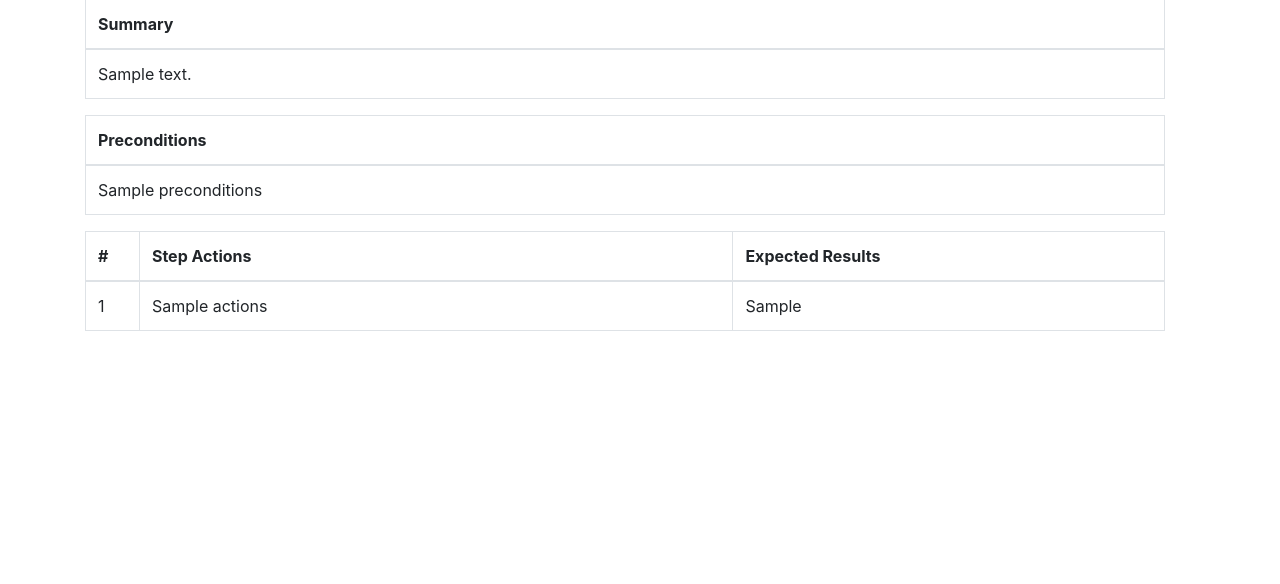
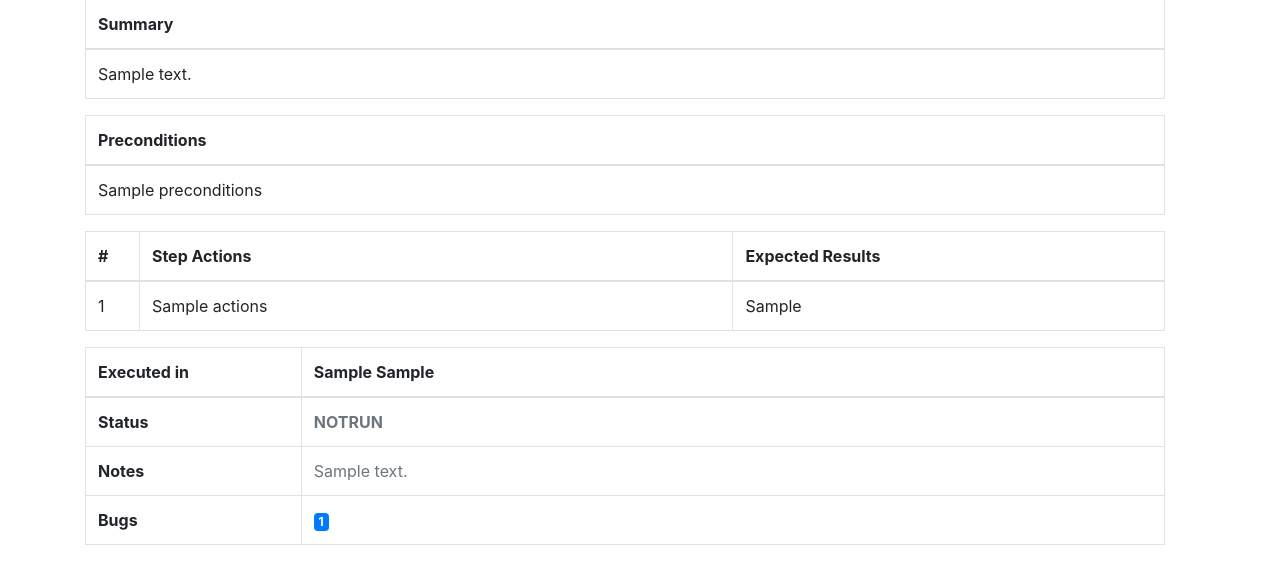
Before and after one commit to testlink-metrics/testlink-metrics-report, a Flask app: template metrics/templates/case.html in a window 1280 px wide. Shown: the part 88-672 px from the top of the page. Run offline with Flask 2, Linux system fonts and the light colour scheme; the template is opened without the code that fills it: most values are stand-ins (such as "Sample title", 1, 10 or a date in 2020); some libraries are stand-ins or nearby versions.

Commit message:
improve case info

```diff
--- a/metrics/run.py
+++ b/metrics/run.py
@@ -52,10 +52,14 @@ def index():
 @app.route('/case')
 def case():
     project_id = request.args.get('project_id')
+    plan_id = request.args.get('plan_id')
+    build_id = request.args.get('build_id')
+    platform_id = request.args.get('platform_id')
     case_ext_id = request.args.get('case_ext_id')
     return render_template(
         'case.html',
-        case=tmrclient.get_case(project_id=project_id, case_ext_id=case_ext_id)
+        case=tmrclient.get_case(project_id=project_id, plan_id=plan_id, build_id=build_id, platform_id=platform_id,
+                                case_ext_id=case_ext_id)
     )
 
 
--- a/metrics/templates/case.html
+++ b/metrics/templates/case.html
@@ -33,46 +33,63 @@
 <body>
   <div class="container" id="tmrCase" style="margin-top: 20px;">
     <div class="row col-12">
-      <table class="table table-bordered" style="table-layout: fixed; width: 100%">
+      <table class="table table-bordered" style="table-layout: fixed; width: 100%; word-break: break-all">
         <thead>
           <tr>
             <th colspan="3" class="col-12">{{ case.ext_id }}: {{ case.name }}</th>
           </tr>
         </thead>
       </table>
-      <table class="table table-bordered" style="table-layout: fixed; width: 100%">
+      <table class="table table-bordered" style="table-layout: fixed; width: 100%; word-break: break-all">
         <thead>
           <tr>
             <th>Summary</th>
           </tr>
         </thead>
         <tbody>
-          <tr>
-            <td>{{ case.summary | safe }}</td>
-          </tr>
+        {% if case.summary %}
+        <tr>
+          <td>{{ case.summary | safe }}</td>
+        </tr>
+        {% else %}
+        <tr>
+          <td class="text-secondary">-</td>
+        </tr>
+        {% endif %}
         </tbody>
       </table>
-      <table class="table table-bordered" style="table-layout: fixed; width: 100%">
+      <table class="table table-bordered" style="table-layout: fixed; width: 100%; word-break: break-all">
         <thead>
           <tr>
             <th>Preconditions</th>
           </tr>
         </thead>
         <tbody>
+          {% if case.preconditions %}
           <tr>
             <td>{{ case.preconditions | safe }}</td>
           </tr>
+          {% else %}
+          <tr>
+            <td class="text-secondary">-</td>
+          </tr>
+          {% endif %}
         </tbody>
       </table>
-      <table class="table table-bordered" style="table-layout: fixed; width: 100%">
+      <table class="table table-bordered" style="table-layout: fixed; width: 100%; word-break: break-all">
         <thead>
           <tr>
             <th style="width: 5%">#</th>
             <th style="width: 55%">Step Actions</th>
-            <th style="width: 40">Expected Results</th>
+            <th style="width: 40%">Expected Results</th>
           </tr>
         </thead>
         <tbody>
+          {% if not case.steps %}
+          <tr>
+            <td colspan="3" class="text-center text-secondary">No Steps</td>
+          </tr>
+          {% endif %}
           {% for case_step in case.steps %}
           <tr>
             <td>{{ case_step.step_number }}</td>
@@ -82,6 +99,55 @@
           {% endfor %}
         </tbody>
       </table>
+      <table class="table table-bordered" style="table-layout: fixed; width: 100%; word-break: break-all">
+        <thead>
+          <tr>
+            <th scope="col" style="width: 20%">Executed in</th>
+            <th scope="col" style="width: 80%">{{ case.exec_plan }}
+              {% if case.exec_build %}
+              {{ case.exec_build }}
+              {% endif %}
+              {% if case.exec_platform %}
+              {{ case.exec_platform }}
+              {% endif %}
+            </th>
+          </tr>
+        </thead>
+        <tbody>
+          <tr>
+            <th>Status</th>
+            {% if case.exec_status == 'p' %}
+            <td class="text-success"><strong>PASS</strong></td>
+            {% elif case.exec_status == 'f' %}
+            <td class="text-danger"><strong>FAIL</strong></td>
+            {% elif case.exec_status == 'b' %}
+            <td class="text-warning"><strong>BLOCK</strong></td>
+            {% else %}
+            <td class="text-secondary"><strong>NOTRUN</strong></td>
+            {% endif %}
+          </tr>
+          <tr>
+            <th>Notes</th>
+            {% if case.exec_notes %}
+            <td class="text-secondary">{{ case.exec_notes }}</td>
+            {% else %}
+            <td>-</td>
+            {% endif %}
+          </tr>
+          <tr>
+            <th>Bugs</th>
+            {% if case.exec_bugs %}
+            <td>
+              {% for bug in case.exec_bugs %}
+              <a class="badge badge-primary" href="{{ case.issue_tracker_uri }}{{ bug.bug_id }}" target="_blank">{{ bug.bug_id }}</a>
+              {% endfor %}
+            </td>
+            {% else %}
+            <td>-</td>
+            {% endif %}
+          </tr>
+        </tbody>
+      </table>
     </div>
   </div>
 </body>
--- a/metrics/templates/index.html
+++ b/metrics/templates/index.html
@@ -218,7 +218,7 @@
                 {% endif %}
                 {% for cid, cinfo in summary.case.items() %}
                 <tr>
-                  <td><a class="text-dark" href="case?project_id={{ project_id }}&case_ext_id={{ cid }}" target="_blank">{{ cid }}</a></td>
+                  <td><a class="text-dark" href="case?project_id={{ project_id }}&plan_id={{ plan_id }}&build_id={{ build_id }}&platform_id={{ platform_id }}&case_ext_id={{ cid }}" target="_blank">{{ cid }}</a></td>
                   <td>{{ cinfo.case_name }}</td>
                   {% if cinfo.exec_status == 'p' %}
                   <td class="text-success"><strong>PASS</strong></td>
```
Also changed, not shown: metrics/svc/tmr_client.py (+13 -1 lines), 1 other file.
